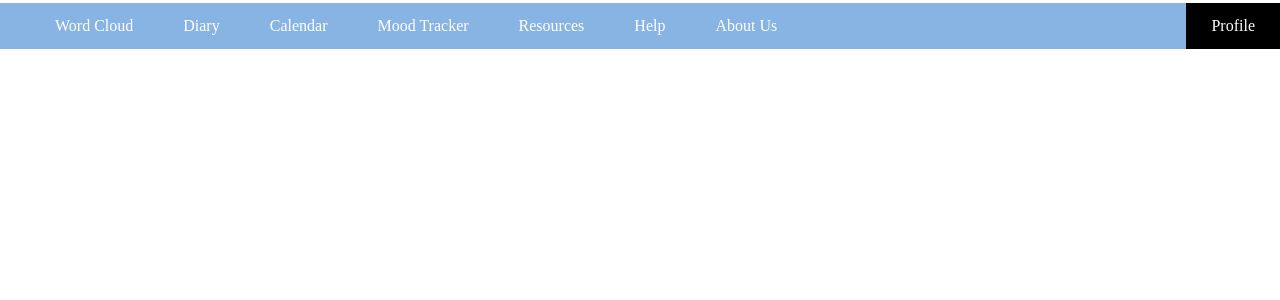
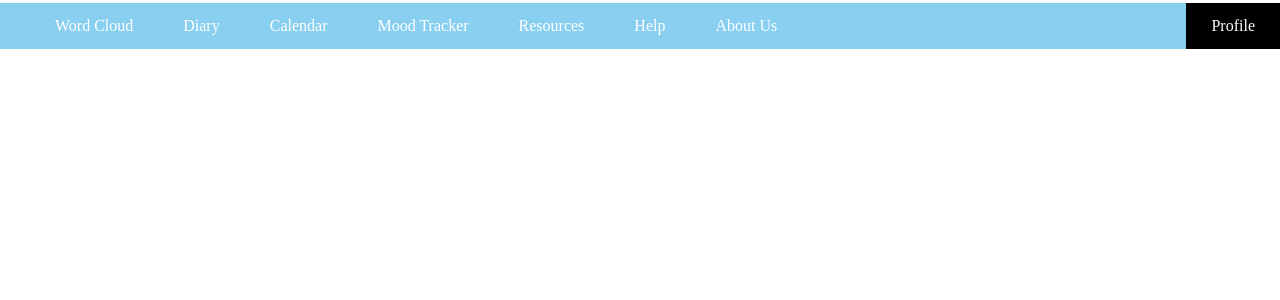
Before and after one commit to tonylay7/cloudu, a PHP site: page /Help.html in a window 1280 px wide. Shown: the top 300 px of the page. Run offline with PHP 8.4, Linux system fonts and the light colour scheme.

Commit message:
fixed color

```diff
--- a/WebPages/MoodTracker.php
+++ b/WebPages/MoodTracker.php
@@ -8,7 +8,7 @@
 		<style>
             #chartBackground{
                 margin: 0 auto;
-                background-color: #88B4E3;
+                background-color: rgb(137, 207, 240);
                 max-width: 90%;
             }
 
@@ -49,7 +49,7 @@
                 line-height: 2vw; */
             }
             #buttons button{
-                background-color: #88B4E3;
+                background-color: rgb(137, 207, 240);
                 color: white;
                 white-space: nowrap;
                 text-align: center;
--- a/WebPages/styles.css
+++ b/WebPages/styles.css
@@ -1,6 +1,6 @@
 header {
 	height: 80px;
-  	background-color: #88B4E3;
+  	background-color: rgb(137, 207, 240);
   	color: white;
 	text-align: center;
 	font-size: 26px;
@@ -12,7 +12,7 @@ ul {
 	margin: 0;
 	padding-left: 30px;
 	overflow: hidden;
-	background-color: #88B4E3;
+	background-color: rgb(137, 207, 240);
 	border-top-style: solid;
 	border-color: white;
 }
```
